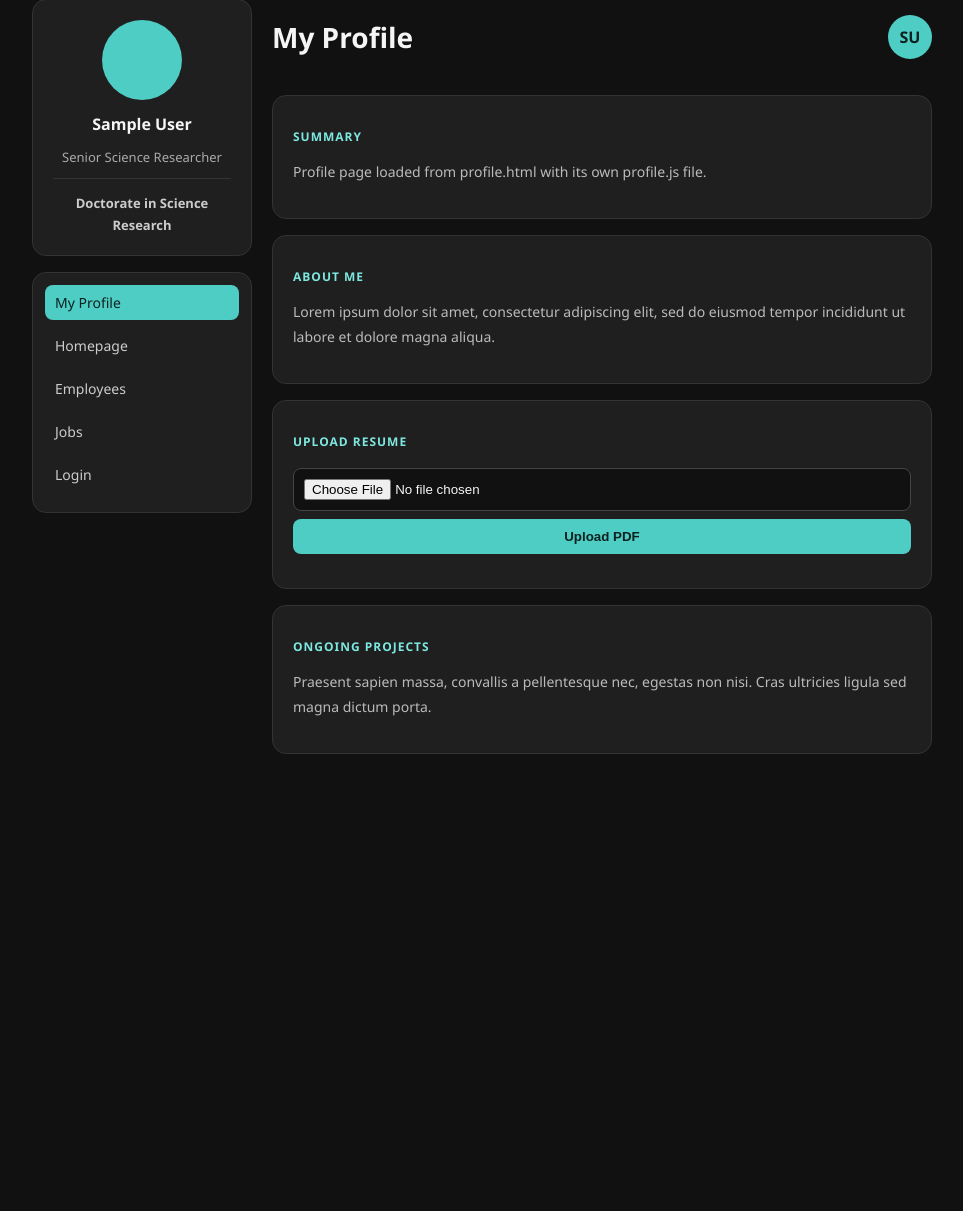
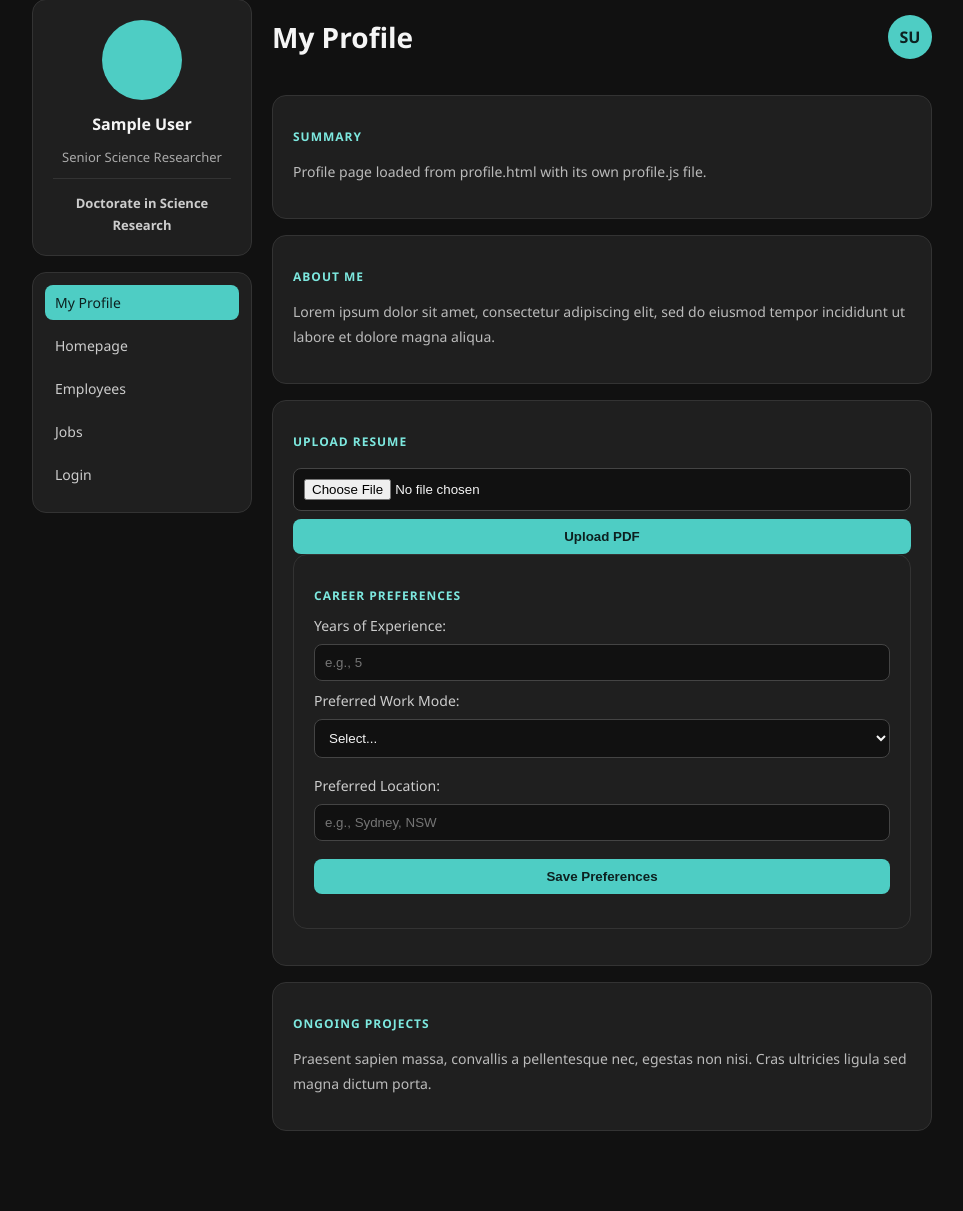
Before and after one commit to Max-Lenton/CSIT314-Employment-Program, a Flask app: page /profile in a window 1280 px wide. Shown: the part 118-1329 px from the top of the page, without its empty margins (158-1121 px from the left). Before the commit the page ends 872 px from the top, so only its background shows below. Run offline with Flask 3, Linux system fonts and the light colour scheme; the visitor is signed in with stand-in values (Sample User, id 1).

Commit message:
added a form for more candidate info and put them in the database.  Also any resume uploaded on a profile will be added as a path to the database
make sure that you login before you upload a resume otherwise it will not add the path to the database

```diff
--- a/main.py
+++ b/main.py
@@ -29,9 +29,9 @@ with app.app_context():
     db.create_all()
 
     candidates_to_add = [
-        {"user": "cand1", "pass": "password123", "name": "Alice Smith", "email": "alice@email.com", "edu": "PhD in Bioinformatics", "exp": 5},
-        {"user": "cand2", "pass": "password123", "name": "Bob Jones", "email": "bob.j@email.com", "edu": "MSc in Data Science", "exp": 3},
-        {"user": "cand3", "pass": "password123", "name": "Charlie Davis", "email": "charlie.d@email.com", "edu": "BSc in Computer Science", "exp": 1}
+        {"user": "cand1", "pass": "password123", "name": "Alice Smith", "email": "alice@email.com", "edu": "PhD in Bioinformatics"},
+        {"user": "cand2", "pass": "password123", "name": "Bob Jones", "email": "bob.j@email.com", "edu": "MSc in Data Science"},
+        {"user": "cand3", "pass": "password123", "name": "Charlie Davis", "email": "charlie.d@email.com", "edu": "BSc in Computer Science"}
     ]
 
     employers_to_add = [
@@ -48,7 +48,6 @@ with app.app_context():
                 full_name=c["name"],
                 contact_info=c["email"],
                 education=c["edu"],
-                years_exp=c["exp"]
             )
             db.session.add(new_cand)
 
@@ -78,8 +77,32 @@ def profile():
 
     user_name = session.get('name', 'Unknown User')
     initials = "".join([part[0].upper() for part in user_name.split() if part])[:2]
+    account_type = session.get('account_type')
 
-    return render_template("profile.html", user_name=user_name, initials=initials)
+    candidate_data = None
+    if account_type == 'candidate':
+        candidate_data = Candidate.query.get(session['user_id'])
+
+    return render_template("profile.html", user_name=user_name, initials=initials, account_type=account_type, candidate=candidate_data)
+
+@app.route("/api/update_profile", methods=["POST"])
+def update_profile():
+    if 'user_id' not in session or session.get('account_type') != 'candidate':
+        return jsonify({"message": "Unauthorized"}), 401
+
+    data = request.json
+    candidate = Candidate.query.get(session['user_id'])
+
+    if candidate:
+        candidate.years_exp = data.get('years_exp')
+        candidate.preferred_mode = data.get('preferred_mode')
+        candidate.preferred_loc = data.get('preferred_loc')
+
+        db.session.commit()
+        return jsonify({"message": "Career preferences saved successfully!"}), 200
+
+    return jsonify({"message": "Error saving profile."}), 500
+
 
 @app.route("/signup", methods=["GET"])
 def signup_page():
@@ -153,6 +176,9 @@ def browse_jobs():
 
 @app.route("/upload_resume", methods=['POST'])
 def upload_resume():
+    if 'user_id' not in session or session.get('account_type') != 'candidate':
+        return jsonify({"message": "Unauthorized"}), 401
+
     if 'resume' not in request.files:
         return jsonify({"message": "No file uploaded"}), 400
 
@@ -161,12 +187,17 @@ def upload_resume():
     if file.filename == '':
         return jsonify({"message": "No selected file"}), 400
 
-    if file and file.filename and file.filename.endswith('.pdf'):
-        filename = secure_filename(str(file.filename))
+    if file and file.filename.endswith('.pdf'):
+        filename = secure_filename(f"{session['user_id']}_{file.filename}")
         filepath = os.path.join(app.config['UPLOAD_FOLDER'], filename)
 
         file.save(filepath)
 
-        return jsonify({"message": "Resume successfully uploaded!"}), 200
+        candidate = Candidate.query.get(session['user_id'])
+        if candidate:
+            candidate.resume_path = filepath
+            db.session.commit()
+
+        return jsonify({"message": "Resume uploaded and saved to your profile!"}), 200
 
     return jsonify({"message": "Invalid file type. Please upload a PDF."}), 400
--- a/static/js/profile.js
+++ b/static/js/profile.js
@@ -40,4 +40,47 @@ document.addEventListener('DOMContentLoaded', function () {
             });
         });
     }
+    const prefForm = document.getElementById('preferences-form');
+    if (prefForm) {
+        prefForm.addEventListener('submit', function(event) {
+            event.preventDefault();
+
+            const statusText = document.getElementById('preferences-status');
+            const yearsExp = document.getElementById('years_exp').value;
+            const preferredMode = document.getElementById('preferred_mode').value;
+            const preferredLoc = document.getElementById('preferred_loc').value;
+
+            statusText.style.color = "#4ecdc4";
+            statusText.textContent = "Saving preferences...";
+
+            fetch('/api/update_profile', {
+                method: 'POST',
+                headers: {
+                    'Content-Type': 'application/json',
+                },
+                body: JSON.stringify({
+                    years_exp: yearsExp,
+                    preferred_mode: preferredMode,
+                    preferred_loc: preferredLoc
+                })
+            })
+            .then(response => {
+                if (!response.ok) throw response;
+                return response.json();
+            })
+            .then(data => {
+                statusText.style.color = "#4ecdc4";
+                statusText.textContent = data.message;
+
+                // Clear the status message after 3 seconds
+                setTimeout(() => { statusText.textContent = ""; }, 3000);
+            })
+            .catch(async (errorResponse) => {
+                const errorData = await errorResponse.json().catch(() => ({}));
+                statusText.style.color = "#ff6b6b";
+                statusText.textContent = errorData.message || "An error occurred while saving.";
+            });
+        });
+    }
+
 });
--- a/templates/profile.html
+++ b/templates/profile.html
@@ -57,6 +57,32 @@
                     <button type="submit">Upload PDF</button>
                 </form>
 
+            {% if account_type == 'candidate' %}
+            <div class="content-section">
+                <h3>Career Preferences</h3>
+                <form id="preferences-form">
+                    <label for="years_exp" style="font-size: 14px; color: #ccc;">Years of Experience:</label>
+                    <input type="number" id="years_exp" placeholder="e.g., 5" min="0" required
+                        value="{{ candidate.years_exp if candidate.years_exp != None else '' }}">
+
+                    <label for="preferred_mode" style="font-size: 14px; color: #ccc;">Preferred Work Mode:</label>
+                    <select id="preferred_mode" required style="width: 100%; padding: 10px; margin: 8px 0 16px 0; border-radius: 8px; border: 1px solid #444; background: #111; color: #f5f5f5;">
+                        <option value="" disabled {% if not candidate.preferred_mode %}selected{% endif %}>Select...</option>
+                        <option value="Remote" {% if candidate.preferred_mode == 'Remote' %}selected{% endif %}>Remote</option>
+                        <option value="Hybrid" {% if candidate.preferred_mode == 'Hybrid' %}selected{% endif %}>Hybrid</option>
+                        <option value="On-site" {% if candidate.preferred_mode == 'On-site' %}selected{% endif %}>On-site</option>
+                    </select>
+
+                    <label for="preferred_loc" style="font-size: 14px; color: #ccc;">Preferred Location:</label>
+                    <input type="text" id="preferred_loc" placeholder="e.g., Sydney, NSW" required
+                        value="{{ candidate.preferred_loc if candidate.preferred_loc != None else '' }}">
+
+                    <button type="submit" style="margin-top: 10px;">Save Preferences</button>
+                </form>
+                <p id="preferences-status" style="margin-top: 10px; font-weight: bold;"></p>
+            </div>
+            {% endif %}
+
                 <p id="upload-status" style="margin-top: 10px; font-weight: bold;"></p>
             </div>
 
```
